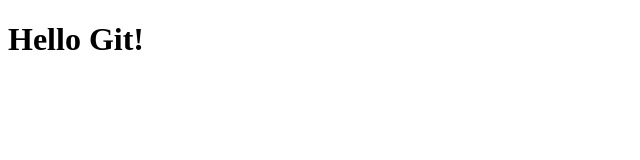
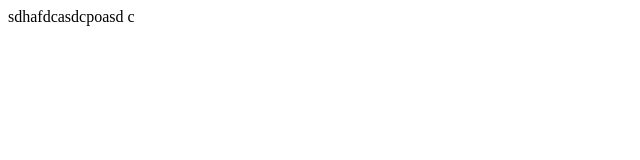
Before and after one commit to Justyna-Bikowska/git-course-4, a plain HTML site: page index.html in a window 1280 px wide. Shown: the whole page, without its empty margins (0-640 px from the left). Drawn offline with Linux system fonts and the light colour scheme.

Commit message:
Update index.html

```diff
--- a/index.html
+++ b/index.html
@@ -7,6 +7,6 @@
     <title>ISA GIT course - 4</title>
 </head>
 <body>
-    <h1>Hello Git!</h1>
+    sdhafdcasdcpoasd c
 </body>
 </html>
```
